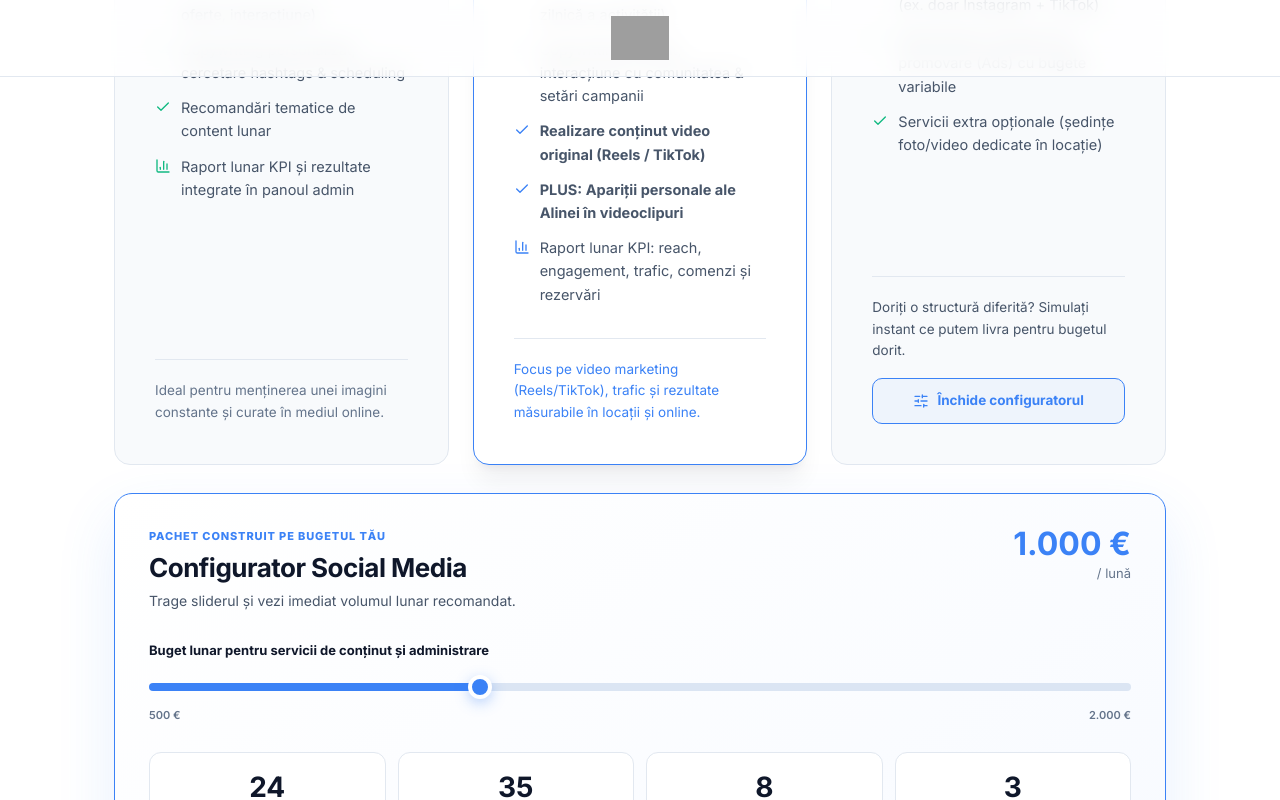
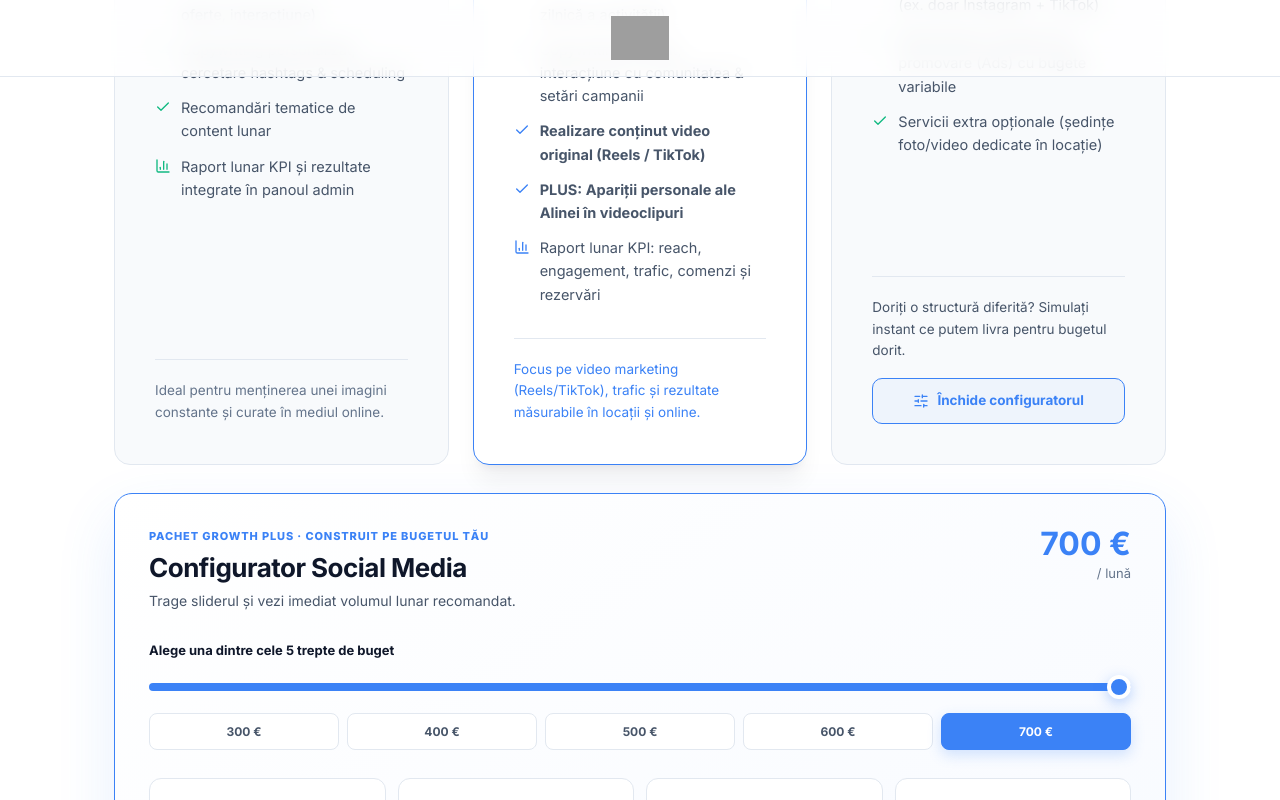
Before and after one commit to Serar13/cheesecake-house, a React (Vite) app in the folder landingpage-proposal/: page / in a window 1280 px wide. Both pictures are taken after a click on the button "Configurează pachetul". Shown: the part 3092-3892 px from the top of the page. Built offline with nearby package versions, Linux system fonts and the light colour scheme; grey boxes are pictures that could not be loaded.

Commit message:
Add stepped custom offers up to 700 euro

```diff
--- a/landingpage-proposal/src/App.jsx
+++ b/landingpage-proposal/src/App.jsx
@@ -14,17 +14,17 @@ import {
 } from 'lucide-react';
 import './App.css';
 
+const CUSTOM_PRICE_STEPS = [300, 400, 500, 600, 700];
+
 function getCustomPlan(budget) {
-  if (budget < 750) {
-    return { posts: 8, stories: 12, reels: 2, platforms: 2, shoots: 0, support: 'Moderare de bază' };
-  }
-  if (budget < 1000) {
-    return { posts: 12, stories: 20, reels: 4, platforms: 2, shoots: 1, support: 'Community management 3 zile / săptămână' };
-  }
-  if (budget < 1500) {
-    return { posts: 24, stories: 35, reels: 8, platforms: 3, shoots: 1, support: 'Community management zilnic' };
-  }
-  return { posts: 30, stories: 50, reels: 12, platforms: 3, shoots: 2, support: 'Community management prioritar' };
+  const plans = {
+    300: { name: 'Start Local', posts: 4, stories: 6, reels: 1, platforms: 1, shoots: 0, support: 'Moderare de bază' },
+    400: { name: 'Essential', posts: 6, stories: 8, reels: 1, platforms: 1, shoots: 0, support: 'Moderare de bază + programare conținut' },
+    500: { name: 'Social Focus', posts: 8, stories: 12, reels: 2, platforms: 2, shoots: 0, support: 'Community management 2 zile / săptămână' },
+    600: { name: 'Growth', posts: 10, stories: 14, reels: 2, platforms: 2, shoots: 1, support: 'Community management 3 zile / săptămână' },
+    700: { name: 'Growth Plus', posts: 10, stories: 16, reels: 3, platforms: 2, shoots: 1, support: 'Community management 3 zile / săptămână' }
+  };
+  return plans[budget] || plans[700];
 }
 
 export default function App() {
@@ -34,7 +34,7 @@ export default function App() {
   // - 'launch': Pachet Launch Accelerator (1000 €/lună, Recomandat)
   const [activePackage, setActivePackage] = useState('launch');
   const [customOpen, setCustomOpen] = useState(false);
-  const [customBudget, setCustomBudget] = useState(1000);
+  const [customBudget, setCustomBudget] = useState(700);
   const customPlan = getCustomPlan(customBudget);
 
   // URL-ul site-ului demo creat deja pentru client (inlocuieste cu link-ul tau real)
@@ -753,7 +753,7 @@ export default function App() {
             <div className="custom-configurator">
               <div className="custom-configurator-head">
                 <div>
-                  <span className="custom-configurator-kicker">Pachet construit pe bugetul tău</span>
+                  <span className="custom-configurator-kicker">Pachet {customPlan.name} · construit pe bugetul tău</span>
                   <h3>Configurator Social Media</h3>
                   <p>Trage sliderul și vezi imediat volumul lunar recomandat.</p>
                 </div>
@@ -764,20 +764,31 @@ export default function App() {
               </div>
 
               <label className="custom-slider-label" htmlFor="custom-budget">
-                Buget lunar pentru servicii de conținut și administrare
+                Alege una dintre cele 5 trepte de buget
               </label>
               <input
                 id="custom-budget"
                 className="custom-budget-slider"
                 type="range"
-                min="500"
-                max="2000"
-                step="50"
+                min="300"
+                max="700"
+                step="100"
                 value={customBudget}
                 onChange={(event) => setCustomBudget(Number(event.target.value))}
-                style={{ '--slider-progress': `${((customBudget - 500) / 1500) * 100}%` }}
+                style={{ '--slider-progress': `${((customBudget - 300) / 400) * 100}%` }}
               />
-              <div className="custom-slider-scale"><span>500 €</span><span>2.000 €</span></div>
+              <div className="custom-price-steps" aria-label="Trepte de buget">
+                {CUSTOM_PRICE_STEPS.map((price) => (
+                  <button
+                    key={price}
+                    type="button"
+                    className={customBudget === price ? 'active' : ''}
+                    onClick={() => setCustomBudget(price)}
+                  >
+                    {price} €
+                  </button>
+                ))}
+              </div>
 
               <div className="custom-deliverables-grid">
                 <div><strong>{customPlan.posts}</strong><span>postări</span></div>
--- a/landingpage-proposal/src/index.css
+++ b/landingpage-proposal/src/index.css
@@ -879,13 +879,37 @@ p {
   box-shadow: 0 4px 14px rgba(59, 130, 246, 0.35);
 }
 
-.custom-slider-scale {
-  display: flex;
-  justify-content: space-between;
-  margin-top: 8px;
-  color: var(--color-text-light);
-  font-size: 11px;
-  font-weight: 600;
+.custom-price-steps {
+  display: grid;
+  grid-template-columns: repeat(5, 1fr);
+  gap: 8px;
+  margin-top: 14px;
+}
+
+.custom-price-steps button {
+  border: 1px solid var(--color-border);
+  border-radius: 8px;
+  background: #ffffff;
+  color: var(--color-text-muted);
+  padding: 8px 6px;
+  font: inherit;
+  font-size: 12px;
+  font-weight: 700;
+  cursor: pointer;
+  transition: border-color 0.2s ease, background-color 0.2s ease, color 0.2s ease, transform 0.2s ease;
+}
+
+.custom-price-steps button:hover {
+  border-color: var(--color-primary);
+  color: var(--color-primary);
+  transform: translateY(-1px);
+}
+
+.custom-price-steps button.active {
+  border-color: var(--color-primary);
+  background: var(--color-primary);
+  color: #ffffff;
+  box-shadow: 0 5px 14px rgba(59, 130, 246, 0.22);
 }
 
 .custom-deliverables-grid {
@@ -1229,6 +1253,8 @@ p {
   .custom-configurator-head { flex-direction: column; gap: 14px; }
   .custom-budget-value { min-width: 0; text-align: left; }
   .custom-budget-value strong { font-size: 28px; }
+  .custom-price-steps { grid-template-columns: repeat(5, minmax(52px, 1fr)); gap: 5px; }
+  .custom-price-steps button { padding: 8px 3px; font-size: 11px; }
   .custom-deliverables-grid { grid-template-columns: repeat(2, 1fr); }
   .custom-plan-notes { grid-template-columns: 1fr; }
   .custom-configurator-foot { flex-direction: column; align-items: stretch; }
```
